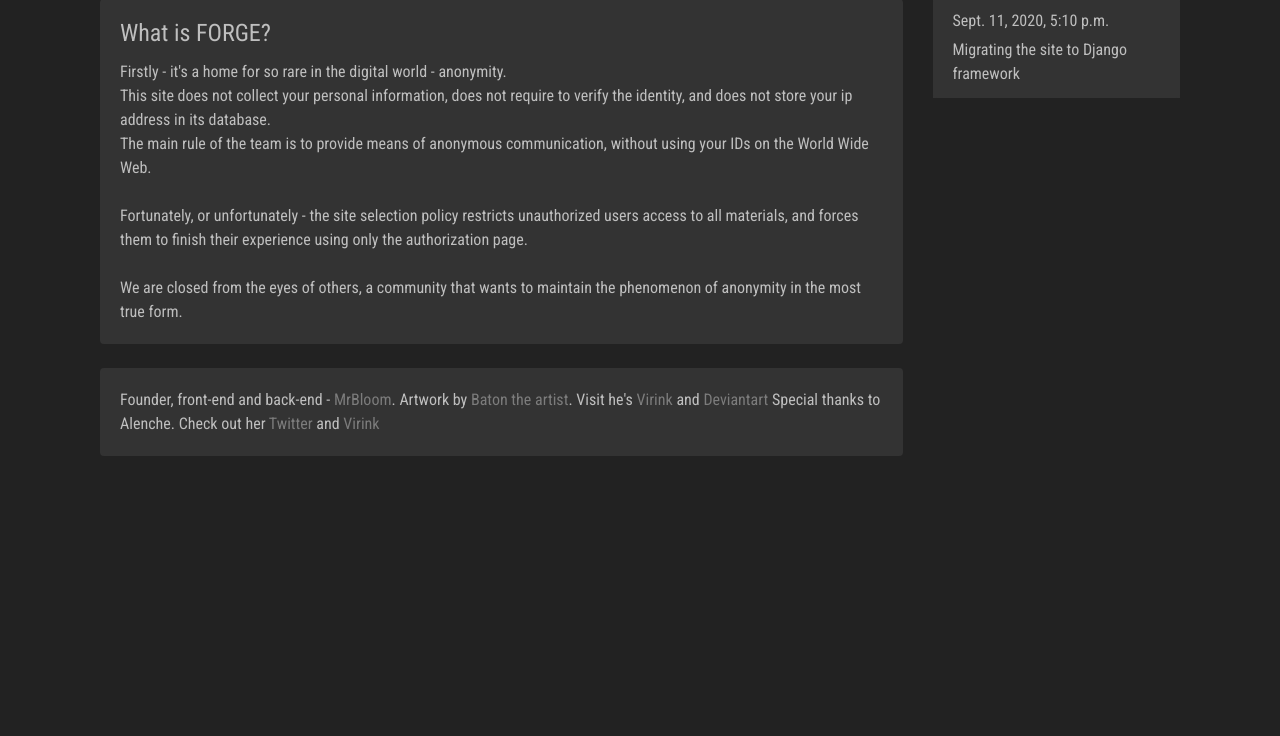
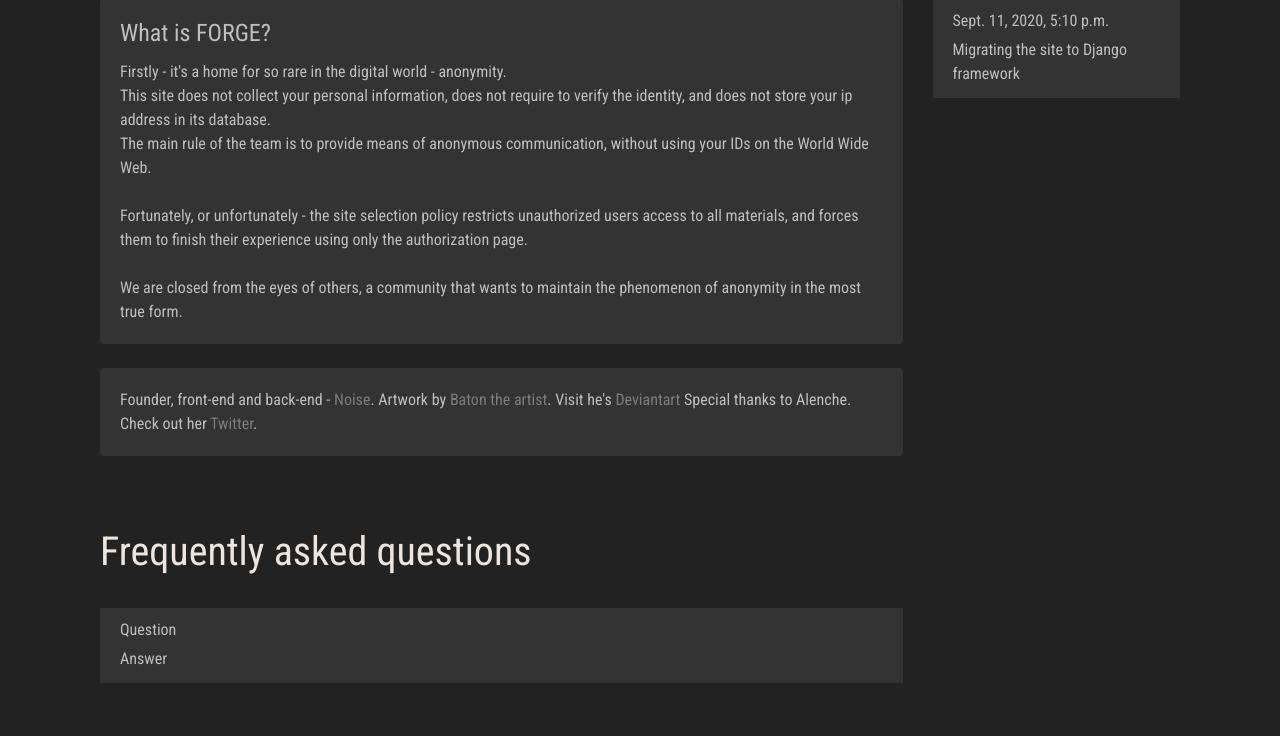
Before and after one commit to N0153128/Altnet, a Django app: page /info/ in a window 1280 px wide. Shown: the part 359-1095 px from the top of the page. Before the commit the page ends 815 px from the top, so only its background shows below. Run offline with Django 3.2, Linux system fonts and the light colour scheme; data comes from the database, SQL or seed files in the repository; some libraries are stand-ins or nearby versions.

Commit message:
Adjusted Info page

```diff
--- a/paper/templates/info.html
+++ b/paper/templates/info.html
@@ -29,24 +29,24 @@ We are closed from the eyes of others, a community that wants to maintain the ph
 <br>
 <div class="card">
   <div class="card-body">
-    Founder, front-end and back-end - <a href="https://hikkahq.me/hikkahq.me/user.php?user=MrBloom"> MrBloom</a>.
-   Artwork by <a href="#">Baton the artist</a>. Visit he's <a href="https://virink.com/rickyraebaton" target="_blank"> Virink</a> and <a href="https://rickyraebaton.deviantart.com/" target="_blank"> Deviantart </a>
-   Special thanks to Alenche. Check out her <a href="https://twitter.com/UkySo" target="_blank">Twitter</a> and <a href="https://virink.com/alnche" target="_blank">Virink</a>
+    Founder, front-end and back-end - <a href="#">Noise</a>.
+   Artwork by <a href="#">Baton the artist</a>. Visit he's <a href="https://rickyraebaton.deviantart.com/" target="_blank"> Deviantart </a>
+   Special thanks to Alenche. Check out her <a href="https://twitter.com/UkySo" target="_blank">Twitter</a>.
   </div>
 </div>
 <br>
-<!--<br> <br>-->
-<!-- <div class="trds">-->
-<!--  <main class="contentd" role="main">-->
-<!--  <header>-->
-<!-- <h1 data-text="Frequently asked questions">Frequently asked<span class="hide-mobile"> questions-->
-<!--</span></h1></header></main></div>-->
-<!--<br>-->
-<!-- <ul class="list-group">-->
-<!--  <li class="list-group-item"><h6>Question</h6>-->
-<!--  Answer</li>-->
-<!--  </ul>-->
-<!--  <br>-->
+<br> <br>
+ <div class="trds">
+  <main class="contentd" role="main">
+  <header>
+ <h1 data-text="Frequently asked questions">Frequently asked<span class="hide-mobile"> questions
+</span></h1></header></main></div>
+<br>
+ <ul class="list-group">
+  <li class="list-group-item"><h6>Question</h6>
+  Answer</li>
+  </ul>
+  <br>
 </div>
 
       <div class="col-sm-12 col-lg-3 col- left-sidebar">
@@ -67,23 +67,6 @@ We are closed from the eyes of others, a community that wants to maintain the ph
     No logs to display
     {% endif %}
 </ul>
-<!-- <ul class="list-group">
-<li class="list-group-item"> <h6>9.9.2017</h6>
-    - Removed useless links from menu.</li>
-<li class="list-group-item"> <h6>11.9.2017</h6>
-    - Migrated to Bootstrap 4.</li>
-<li class="list-group-item"> <h6>10.10.2017</h6>
-    - Added authorization system.</li>
-<li class="list-group-item"> <h6>11.10.2017</h6>
-    - Uptime: one month.</li>
-<li class="list-group-item"> <h6>10.11.2017</h6>
-    - Announced connectivity update.</li>
-<li class="list-group-item"> <h6>12.11.2017</h6>
-    - Fixed mobile view</li>
-
-
-</ul>
--->
 
 <br>
 
```
